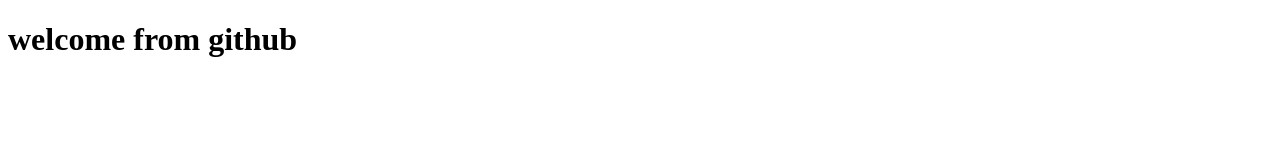
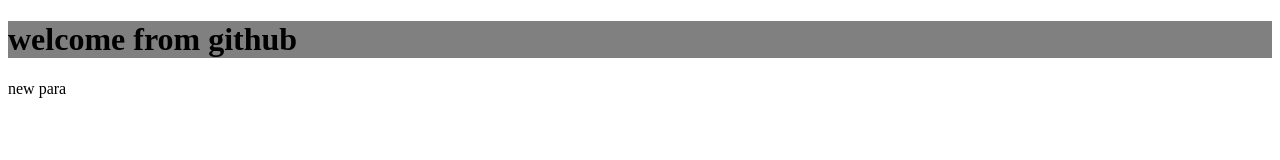
Before and after one commit to sayedazzam15/q2_frontend, a plain HTML site: page index.html in a window 1280 px wide. Drawn offline with Linux system fonts and the light colour scheme.

Commit message:
add style to header

```diff
--- /dev/null
+++ b/index.css
@@ -0,0 +1,3 @@
+h1{
+    background: gray;
+}
--- a/index.html
+++ b/index.html
@@ -6,10 +6,12 @@
     <meta http-equiv="X-UA-Compatible" content="IE=edge" />
     <meta name="viewport" content="width=device-width, initial-scale=1.0" />
     <title>Document</title>
+    <link rel="stylesheet" href="./index.css">
 </head>
 
 <body>
     <h1>welcome from github</h1>
+    <p>new para</p>
 </body>
 
 </html>
```
